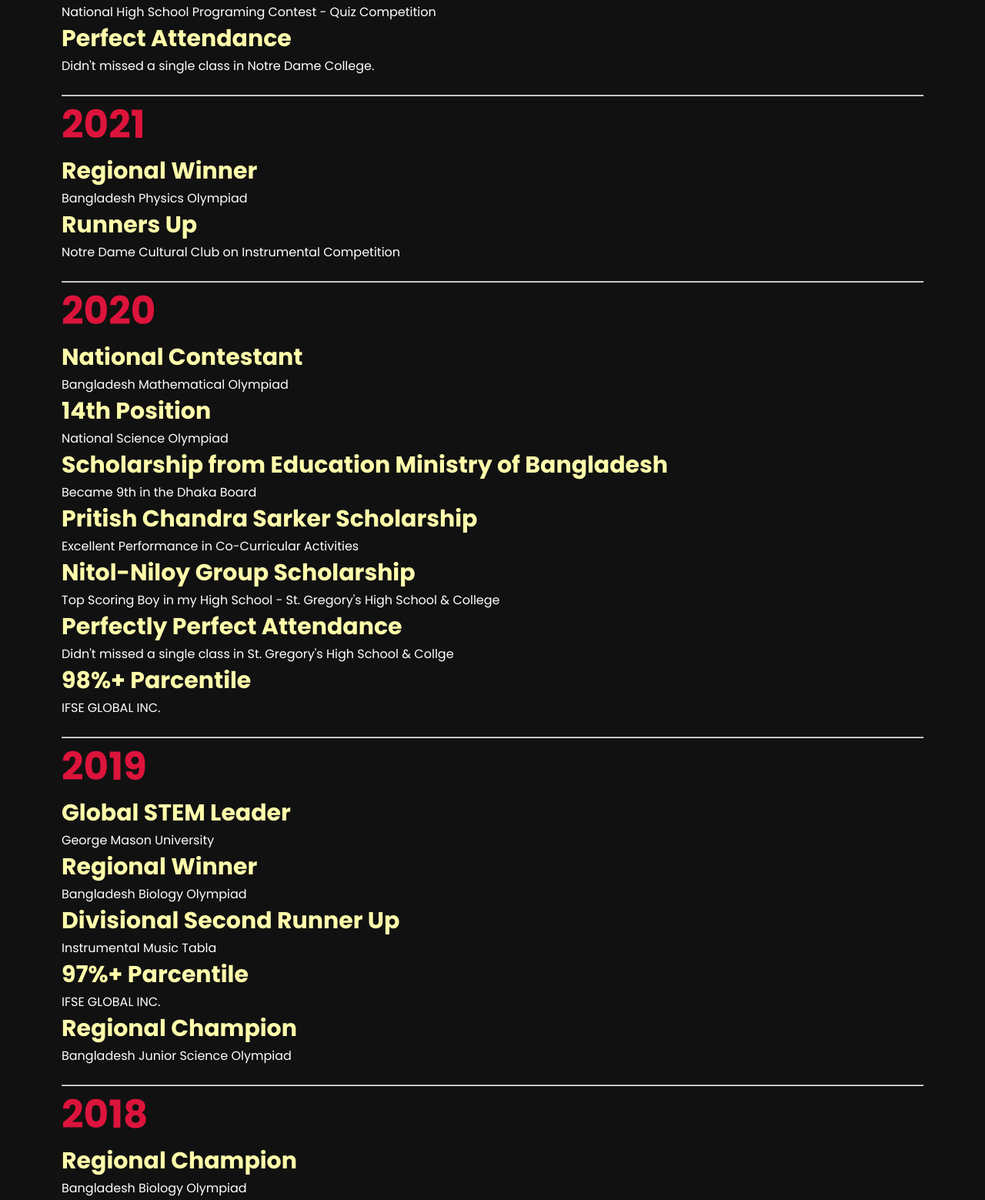
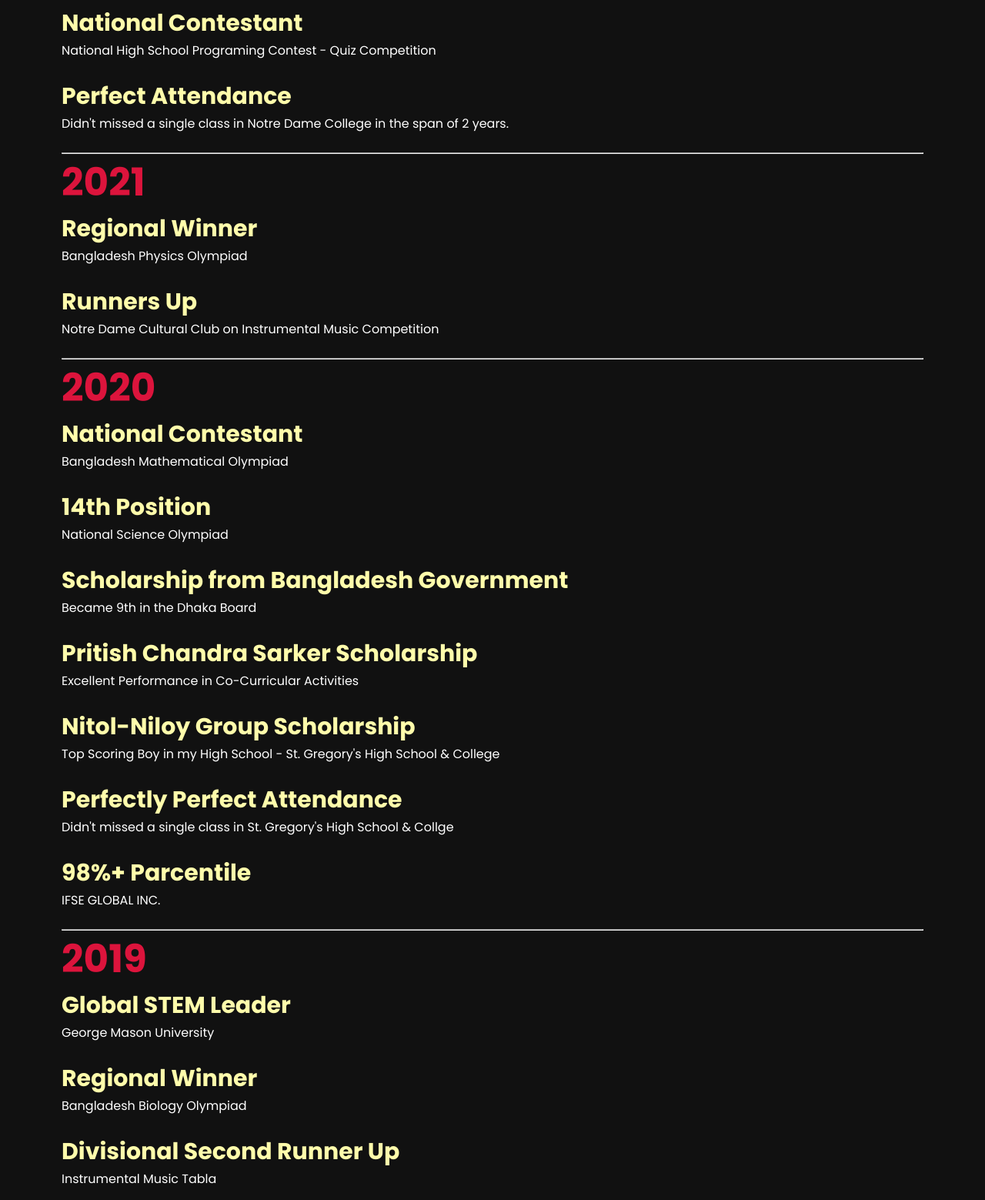
Before and after one commit to nagsujosh/portfolio, a plain HTML site: page index.html in a window 1280 px wide. Shown: the part 2087-3646 px from the top of the page at 77% size. Drawn offline with nearby package versions, Linux system fonts and the light colour scheme.

Commit message:
second commit

```diff
--- a/index.html
+++ b/index.html
@@ -46,7 +46,7 @@
                 <div class="text-1">Hello, my name is</div>
                 <div class="text-2">Sujosh Nag</div>
                 <div class="text-3">And I'm a <span class="typing"></span></div>
-                <a href="mailto:nagsujosh2004@gmail.com">Contact Me</a>
+                <a href="#contact">Contact Me</a>
             </div>
         </div>
     </section>
@@ -76,46 +76,46 @@
                 <div class="awards1">
                     <h1>2022</h1>
                     <h2>Honorable Mention</h2>
-                    <p>Received Honorable Mentioin from Notre Dame College. It is an award given to students with steller academic and extra-curricular performances.This only 10 students got the award from the student body of 2086.</p>
-
+                    <p>Received Honorable Mentioin from Notre Dame College. It is an award given to students with steller academic and extra-curricular performances.This year only 10 students got the award from the student body of 2086.</p>
+                    <br>
                     <h2>Bronze Awardee</h2>
                     <p>Queen's Commonwealth Essay Competition</p>
-
+                    <br>
                     <h2>National Contestant</h2>
                     <p>National High School Programing Contest - Quiz Competition</p>
-
+                    <br>
                     <h2>Perfect Attendance</h2>
-                    <p>Didn't missed a single class in Notre Dame College.</p><br>
+                    <p>Didn't missed a single class in Notre Dame College in the span of 2 years.</p><br>
 
                 </div> <hr>
                 <div class="awards2">
                     <h1>2021</h1>
                     <h2>Regional Winner</h2>
-                    <p>Bangladesh Physics Olympiad</p>
+                    <p>Bangladesh Physics Olympiad</p><br>
 
                     <h2>Runners Up</h2>
-                    <p>Notre Dame Cultural Club on Instrumental Competition</p><br>
+                    <p>Notre Dame Cultural Club on Instrumental Music Competition</p><br>
                 </div>
                 <hr>
                 <div class="awards3">
                     <h1>2020</h1>
                     <h2>National Contestant</h2>
-                    <p>Bangladesh Mathematical Olympiad</p>
+                    <p>Bangladesh Mathematical Olympiad</p><br>
 
                     <h2>14th Position</h2>
-                    <p>National Science Olympiad</p>
+                    <p>National Science Olympiad</p><br>
 
-                    <h2>Scholarship from Education Ministry of Bangladesh</h2>
-                    <p>Became 9th in the Dhaka Board</p>
+                    <h2>Scholarship from Bangladesh Government</h2>
+                    <p>Became 9th in the Dhaka Board</p><br>
 
                     <h2>Pritish Chandra Sarker Scholarship</h2>
-                    <p>Excellent Performance in Co-Curricular Activities</p>
+                    <p>Excellent Performance in Co-Curricular Activities</p><br>
 
                     <h2>Nitol-Niloy Group Scholarship</h2>
-                    <p>Top Scoring Boy in my High School - St. Gregory's High School & College</p>
+                    <p>Top Scoring Boy in my High School - St. Gregory's High School & College</p><br>
 
                     <h2>Perfectly Perfect Attendance</h2>
-                    <p>Didn't missed a single class in St. Gregory's High School & Collge</p>
+                    <p>Didn't missed a single class in St. Gregory's High School & Collge</p><br>
 
                     <h2>98%+ Parcentile</h2>
                     <p>IFSE GLOBAL INC.</p><br>
@@ -123,16 +123,16 @@
                 <div class="awards4">
                     <h1>2019</h1>
                     <h2>Global STEM Leader</h2>
-                    <p>George Mason University</p>
+                    <p>George Mason University</p><br>
 
                     <h2>Regional Winner</h2>
-                    <p>Bangladesh Biology Olympiad</p>
+                    <p>Bangladesh Biology Olympiad</p><br>
 
                     <h2>Divisional Second Runner Up</h2>
-                    <p>Instrumental Music Tabla</p>
+                    <p>Instrumental Music Tabla</p><br>
 
                     <h2>97%+ Parcentile</h2>
-                    <p>IFSE GLOBAL INC.</p>
+                    <p>IFSE GLOBAL INC.</p><br>
 
                     <h2>Regional Champion</h2>
                     <p>Bangladesh Junior Science Olympiad</p><br>
@@ -156,7 +156,7 @@
                 <!-- Full-width images with number and caption text -->
                 <div class="mySlides fade mySlidesRes1 iframe1">
                     <div class="numbertext">1 / 4</div>
-                    <iframe class="iframe-class "  width="560" height="600" src="https://www.facebook.com/plugins/video.php?height=476&href=https%3A%2F%2Fwww.facebook.com%2Fsujosh.nag.9%2Fvideos%2F241139920453588%2F&show_text=false&width=476&t=0"  frameborder="0" allow="accelerometer; autoplay; clipboard-write; encrypted-media; gyroscope; picture-in-picture; web-share" allowfullscreen="true" allow="autoplay; clipboard-write; encrypted-media; picture-in-picture; web-share" ></iframe>
+                    <iframe class="iframe-class "  width="560" height="600" src="https://www.facebook.com/plugins/video.php?height=476&href=https%3A%2F%2Fwww.facebook.com%2Fsujosh.nag.9%2Fvideos%2F241139920453588%2F&show_text=false&width=476&t=0"  frameborder="0"  allowfullscreen="true" allow="accelerometer; autoplay; encrypted-media; gyroscope; picture-in-picture; web-share" ></iframe>
                     <br><br><div class="text">Tabla Solo</div>
                 </div>
 
@@ -197,7 +197,7 @@
     <!--Social Media Links-->
     <section class="sm" id="sm">
         <div class="max-width">
-            <h2 class="title">Important Links</h2>
+            <h2 class="title" style="color: crimson;">Important Links</h2>
             <div class="social"><a href="https://www.facebook.com/sujosh.nag.9"target="_blank"><img src="facebook.svg" alt=""></a><a href="https://www.instagram.com/sujoshnag/"target="_blank"><img src="square-instagram.svg"></a><a href="https://www.linkedin.com/in/sujoshnag/"target="_blank"><img src="linkedin.svg" alt=""></a><a href="https://github.com/nagsujosh"target="_blank"><img src="github.svg" alt=""></a><a href="https://drive.google.com/file/d/1vO9rgcjyxyO7-EuFUu-hXFWSz2qSHPzf/view?usp=sharing" target="_blank"><img src="cv.png" alt=""></a></div>
         </div>
     </section>
--- a/style.css
+++ b/style.css
@@ -385,7 +385,7 @@ section .title::after{
 
 @keyframes fade {
     from {opacity: .2}
-    to {opacity: 1}
+    to {opacity: .7}
 }
 
 /* contact section styling */
@@ -420,10 +420,6 @@ section .title::after{
 }
 .contact .contact-content .row .info{
     margin-left: 0px;
-}
-.contact .contact-content .row i{
-    font-size: 25px;
-    color: crimson;
 }
 .contact .contact-content .info .head{
     font-weight: 500;
@@ -505,7 +501,6 @@ footer span a:hover{
     text-decoration: underline;
 }
 
-
 /* responsive media query start */
 @media (max-width: 1104px) {
     .about .about-content .left img{
@@ -513,7 +508,6 @@ footer span a:hover{
         width: 350px;
     }
 }
-
 @media (max-width: 991px) {
     .max-width{
         padding: 0 50px;
@@ -579,7 +573,6 @@ footer span a:hover{
         margin-bottom: 35px;
     }
 }
-
 @media (max-width: 690px) {
     .max-width{
         padding: 0 23px;
@@ -599,10 +592,6 @@ footer span a:hover{
 }
 
 @media (max-width: 650px) {
-    .prev, .next{
-        z-index: 999999;
-    }
-
     .mySlidesRes2 {
         position: relative;
         overflow: hidden;
@@ -680,6 +669,7 @@ footer span a:hover{
     height:50px;
     opacity:0.8;
     padding: 5%;
+    transition: all 0.3s ease-in-out;
 }
 .social > a {
     font-size:24px;
```
